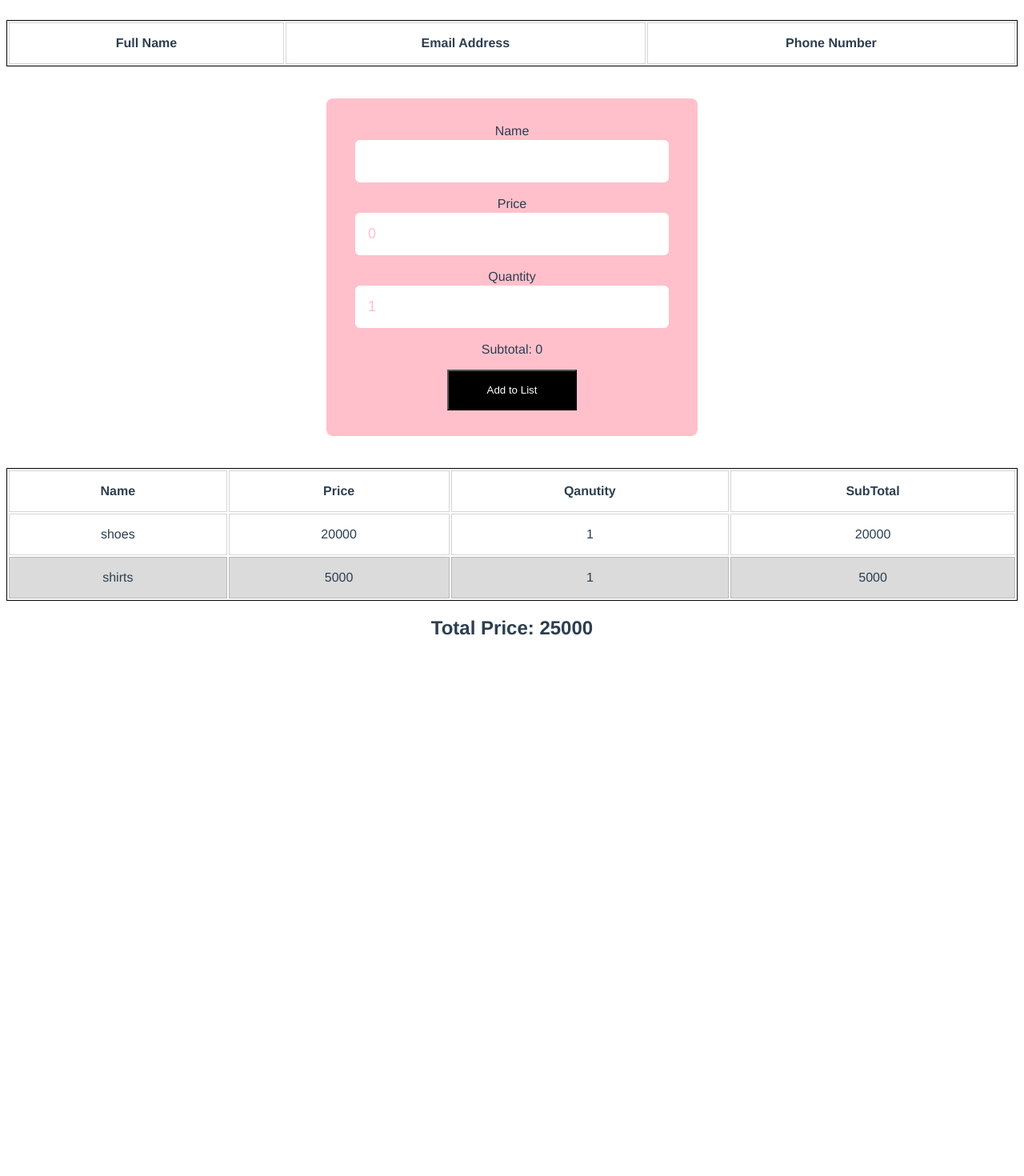
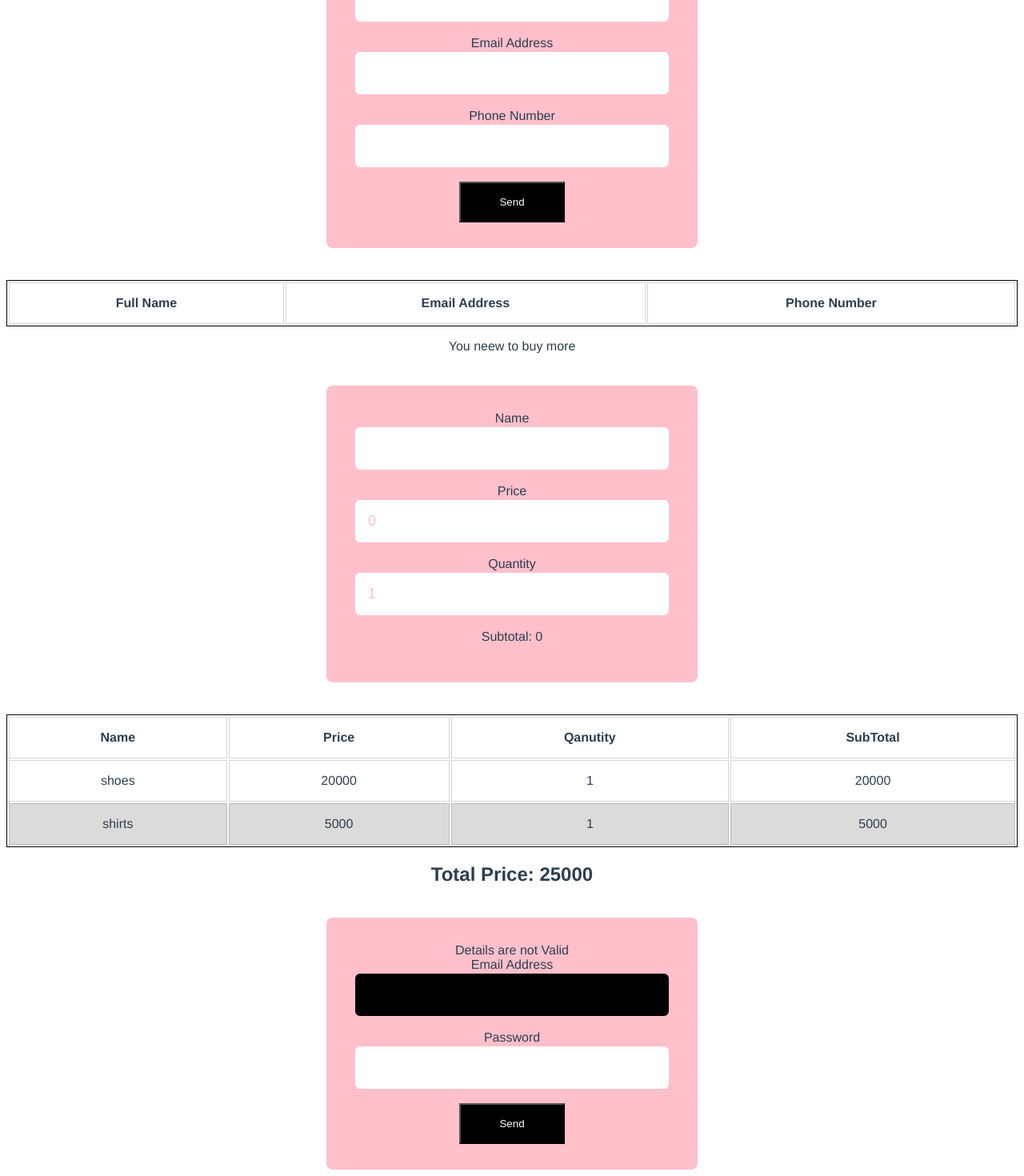
Before and after one commit to ogbeniore/acadeny-vue, a Vue app: page / in a window 1280 px wide. Shown: the part 540-2010 px from the top of the page at 80% size. Before the commit the page ends 1359 px from the top, so only its background shows below. Built offline with nearby package versions, Linux system fonts and the light colour scheme.

Commit message:
add computed styling:

```diff
--- a/src/App.vue
+++ b/src/App.vue
@@ -1,9 +1,10 @@
 <template>
   <div id="app">
-    <!-- <img src="./assets/hero-image.jpg" alt="hero"> -->
+    <img :src="imageUrl" :alt="hero">
     <my-header></my-header>
     <contact-form></contact-form>
     <computed></computed>
+    <Login />
   </div>
 </template>
 
@@ -11,13 +12,21 @@
 import MyHeader from './components/Header.vue'
 import ContactForm from './components/ContactForm.vue'
 import Computed from './components/Computed.vue'
+import Login from './components/Login.vue'
 
 export default {
   name: 'app',
   components: {
     MyHeader,
     ContactForm,
-    Computed
+    Computed,
+    Login,
+  },
+  data(){
+    return{
+      imageUrl: 'http://image.blingee.com/images19/content/output/000/000/000/79b/776844392_1899848.gif',
+      hero: 'Image of Girl'
+    }
   }
 }
 </script>
--- a/src/components/Computed.vue
+++ b/src/components/Computed.vue
@@ -1,6 +1,24 @@
 <template>
   <div>
-    <form v-on:submit.prevent="submitForm">
+    <!--
+      if(newProduct.price < 100) {
+        document.write('You need to buy more)
+      } else if (newProduct.quantity > 10) {
+        document.write('You have crossed the limit!!)
+      } else {
+        document.write('Weldone!')
+      }
+     -->
+    <div class="okay" v-if="newProduct.price < 100">
+      <p>You neew to buy more</p>
+    </div>
+    <div class="error" v-else-if="newProduct.quantity > 10">
+      <p>You have crossed the limit!!</p>
+    </div>
+    <div v-else>
+      <p>Welldone!</p>
+    </div>
+    <form v-on:submit.prevent>
       <div class="form__item">
         <label for="name">Name</label>
         <input type="name" name="name" id="" v-model="newProduct.name">
@@ -14,7 +32,7 @@
         <input type="number" name="quantity" id="" v-model.number="newProduct.quantity">
       </div>
       <p>Subtotal: {{ subTotal }}</p>
-      <button type="submit">Add to List</button>
+      <button @click="submitForm" v-show="subTotalLess">Add to List</button>
     </form>
     <table>
       <thead>
@@ -81,10 +99,15 @@
       },
       subTotal() {
         return this.newProduct.price * this.newProduct.quantity
+      },
+      subTotalLess() {
+        return this.subTotal > 500;
       }
     }
   }
 </script>
 <style scoped>
-
+.error {
+  color: red;
+}
 </style>
--- /dev/null
+++ b/src/components/Login.vue
@@ -0,0 +1,49 @@
+<template>
+  <form v-on:submit.prevent>
+    <div class="error" v-if="validEmail && validPassword">
+      Details are Valid
+    </div>
+    <div class="error" v-else>
+      Details are not Valid
+    </div>
+      <div class="form__item">
+        <label for="email">Email Address</label>
+        <input type="email" name="email" id="" v-model="newUser.email" v-bind:class="{ form__error: !validEmail }">
+      </div>
+      <div class="form__item">
+        <label for="password">Password</label>
+        <input type="password" name="password" id="" v-model="newUser.password" v-bind:class="{ form__error: valid }">
+      </div>
+      <button type="submit">Send</button>
+    </form>
+</template>
+
+<script>
+export default {
+  name: 'LoginPage',
+  data() {
+    return {
+      newUser: {
+        email: '',
+        password: ''
+      },
+      valid: false
+    }
+  },
+  computed: {
+    validEmail() {
+      return this.newUser.email == 'oreoluwa@enyata.com'
+    },
+    validPassword() {
+      return this.newUser.password == 'password'
+    }
+  }
+}
+</script>
+
+<style scoped>
+.form__error {
+  background: black;
+  color: red;
+}
+</style>
```
